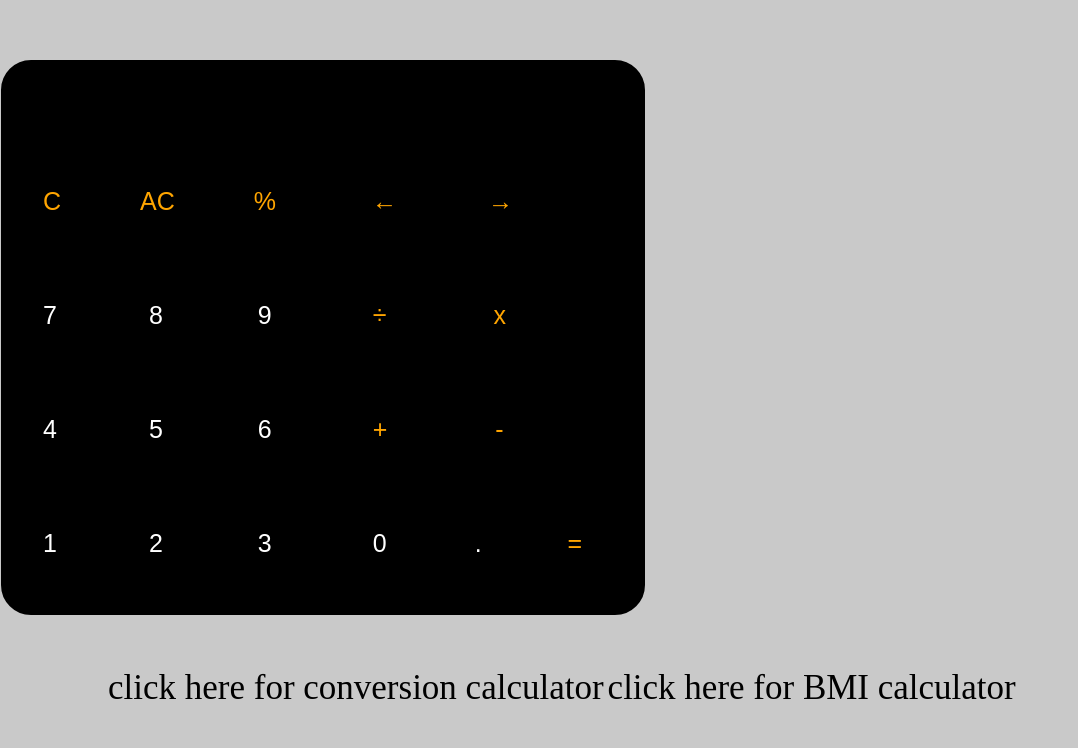
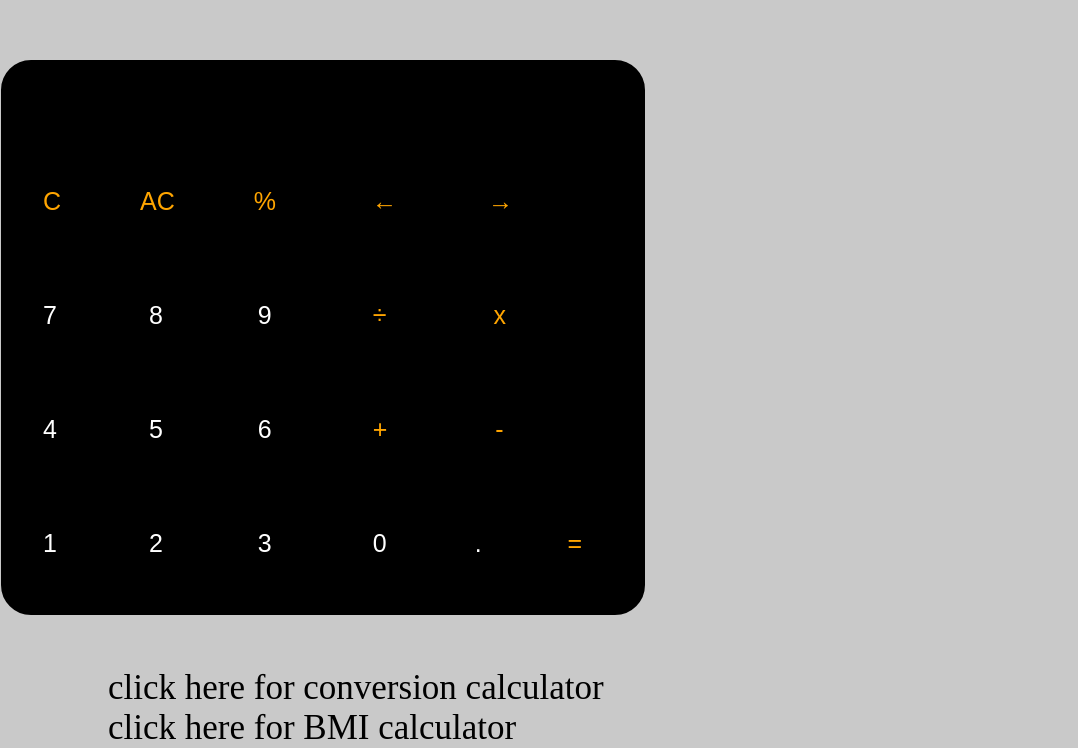
Before and after one commit to Himanshu073/calci555, a plain HTML site: page index.html in a window 1280 px wide. Shown: the part 140-888 px from the top of the page, without its empty margins (0-1078 px from the left). Before the commit the page ends 848 px from the top, so only its background shows below. Drawn offline with Linux system fonts and the light colour scheme.

Commit message:
Update index.html

```diff
--- a/index.html
+++ b/index.html
@@ -52,7 +52,7 @@
     </div>
 
     <div id="sec">
-        <a id="cl2" href="conversion.html">click here for conversion calculator</a>
+        <a id="cl2" href="conversion.html">click here for conversion calculator</a><br>
         <a id="cl3" href="bmi.html">click here for BMI calculator</a>
     </div>
 
```
